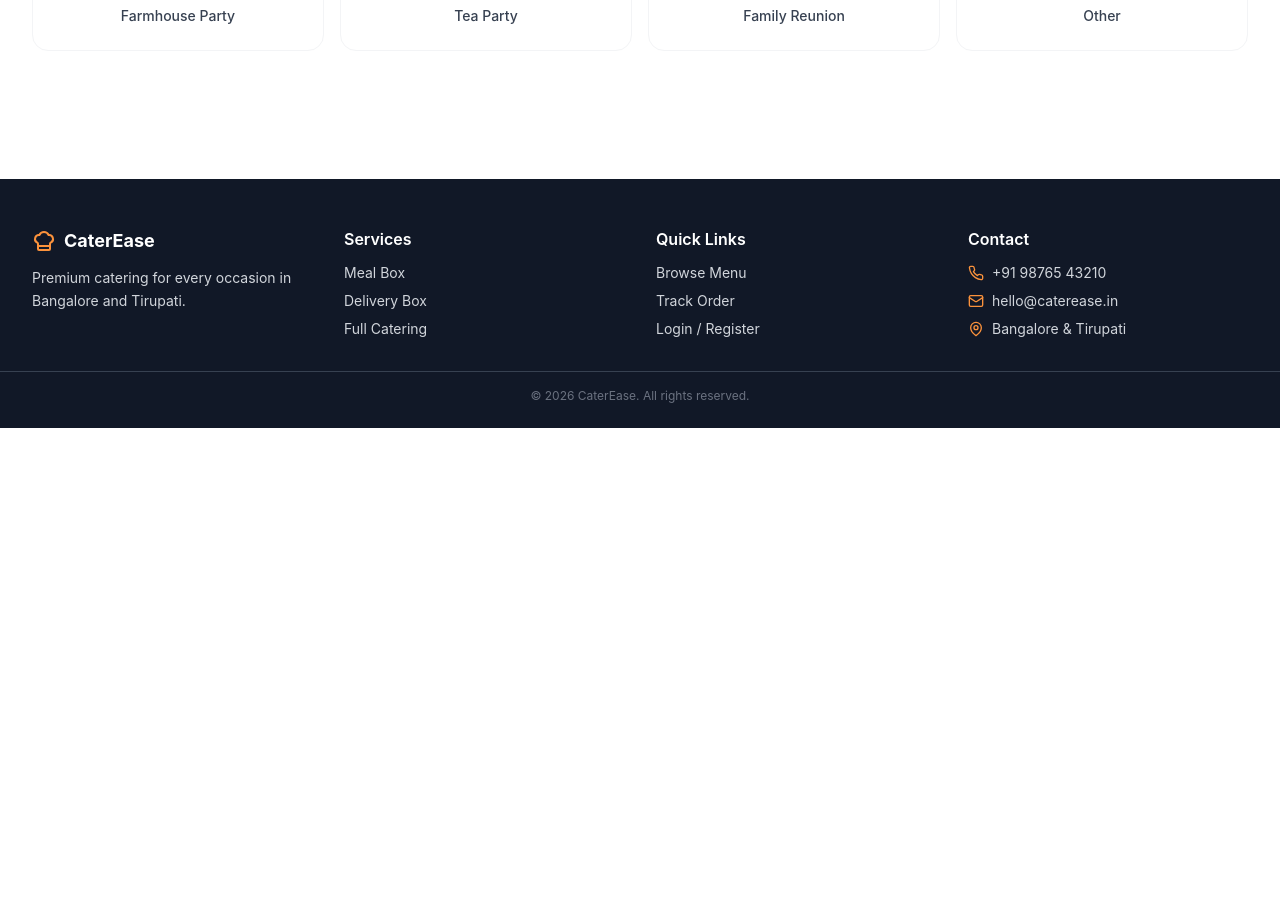
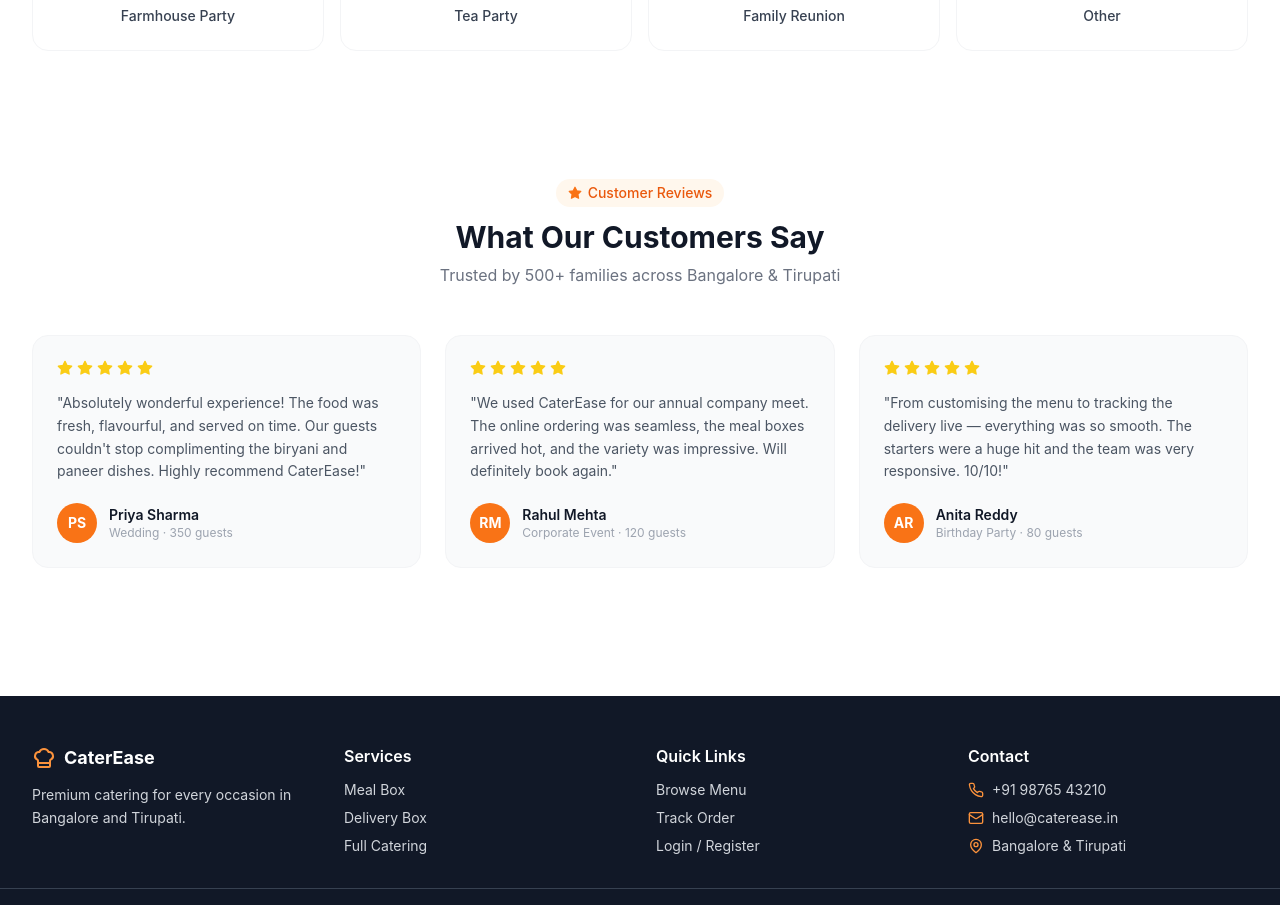
Before and after one commit to yaaramAnilkumar/CaterEase, a Next.js app in the folder frontend/: page / in a window 1280 px wide. Shown: the part 1953-2858 px from the top of the page. Before the commit the page ends 2381 px from the top, so only its background shows below. Built offline with nearby package versions, Linux system fonts and the light colour scheme; no server answers.

Commit message:
Add testimonials, category image cards, gradient overlays on menu

```diff
--- a/frontend/app/menu/MenuContent.tsx
+++ b/frontend/app/menu/MenuContent.tsx
@@ -10,6 +10,15 @@
 import { formatCurrency } from "@/lib/utils";
 
 type DietaryFilter = "all" | "veg" | "nonveg" | "jain" | "vegan" | "gluten_free";
+
+const CATEGORY_IMAGES: Record<string, string> = {
+  "Starters":      "https://images.unsplash.com/photo-1541014741259-de529411b96a?w=200&q=80",
+  "Main Course":   "https://images.unsplash.com/photo-1585937421612-70a008356fbe?w=200&q=80",
+  "Breads":        "https://images.unsplash.com/photo-1548865771-0a90db7e7dab?w=200&q=80",
+  "Rice & Biryani":"https://images.unsplash.com/photo-1563379091339-03b21ab4a4f8?w=200&q=80",
+  "Desserts":      "https://images.unsplash.com/photo-1551024506-0bccd828d307?w=200&q=80",
+  "Beverages":     "https://images.unsplash.com/photo-1544145945-f90425340c7e?w=200&q=80",
+};
 
 const DIETARY_OPTIONS: { key: DietaryFilter; label: string }[] = [
   { key: "all",         label: "All" },
@@ -77,16 +86,27 @@
         ))}
       </div>
 
-      {/* Category pills */}
-      <div className="flex gap-2 flex-wrap mb-6">
-        <button onClick={() => setSelectedCategory(null)}
-          className={`px-4 py-1.5 rounded-full text-sm font-medium border ${!selectedCategory ? "bg-gray-900 text-white border-gray-900" : "bg-white text-gray-600 border-gray-200 hover:border-brand-300"}`}>
-          All
-        </button>
-        {categories.map((c) => (
-          <button key={c.id} onClick={() => setSelectedCategory(c.id)}
-            className={`px-4 py-1.5 rounded-full text-sm font-medium border ${selectedCategory === c.id ? "bg-gray-900 text-white border-gray-900" : "bg-white text-gray-600 border-gray-200 hover:border-brand-300"}`}>
-            {c.name}
+      {/* Category cards with images */}
+      <div className="flex gap-3 overflow-x-auto pb-2 mb-6 scrollbar-hide">
+        {[{ id: null, name: "All", img: "" }, ...categories.map((c) => ({ ...c, img: CATEGORY_IMAGES[c.name] || "" }))].map((c) => (
+          <button key={c.id ?? "all"} onClick={() => setSelectedCategory(c.id ?? null)}
+            className={`flex-shrink-0 relative overflow-hidden rounded-2xl transition-all duration-200 ${
+              (c.id === null ? !selectedCategory : selectedCategory === c.id)
+                ? "ring-2 ring-brand-500 shadow-lg scale-105"
+                : "hover:scale-102 opacity-80 hover:opacity-100"
+            }`}>
+            {c.img ? (
+              <div className="w-24 h-20 relative">
+                <img src={c.img} alt={c.name} className="w-full h-full object-cover" />
+                <div className="absolute inset-0 bg-gradient-to-t from-black/70 to-black/10" />
+                <span className="absolute bottom-1.5 left-0 right-0 text-center text-white text-xs font-semibold px-1">{c.name}</span>
+              </div>
+            ) : (
+              <div className={`w-24 h-20 flex items-center justify-center font-semibold text-sm rounded-2xl ${
+                !selectedCategory ? "bg-gray-900 text-white" : "bg-gray-100 text-gray-600"}`}>
+                All
+              </div>
+            )}
           </button>
         ))}
       </div>
--- a/frontend/app/page.tsx
+++ b/frontend/app/page.tsx
@@ -6,6 +6,7 @@
 import HowItWorks from "@/components/home/HowItWorks";
 import EventTypes from "@/components/home/EventTypes";
 import PopularDishes from "@/components/home/PopularDishes";
+import Testimonials from "@/components/home/Testimonials";
 
 export const metadata: Metadata = {
   title: "CaterEase — Premium Catering for Bangalore & Tirupati",
@@ -43,6 +44,7 @@
         <HowItWorks />
         <EventTypes />
         <PopularDishes />
+        <Testimonials />
       </main>
       <Footer />
     </>
--- /dev/null
+++ b/frontend/components/home/Testimonials.tsx
@@ -0,0 +1,69 @@
+import { Star } from "lucide-react";
+
+const TESTIMONIALS = [
+  {
+    name: "Priya Sharma",
+    event: "Wedding · 350 guests",
+    rating: 5,
+    text: "Absolutely wonderful experience! The food was fresh, flavourful, and served on time. Our guests couldn't stop complimenting the biryani and paneer dishes. Highly recommend CaterEase!",
+    avatar: "PS",
+  },
+  {
+    name: "Rahul Mehta",
+    event: "Corporate Event · 120 guests",
+    rating: 5,
+    text: "We used CaterEase for our annual company meet. The online ordering was seamless, the meal boxes arrived hot, and the variety was impressive. Will definitely book again.",
+    avatar: "RM",
+  },
+  {
+    name: "Anita Reddy",
+    event: "Birthday Party · 80 guests",
+    rating: 5,
+    text: "From customising the menu to tracking the delivery live — everything was so smooth. The starters were a huge hit and the team was very responsive. 10/10!",
+    avatar: "AR",
+  },
+];
+
+export default function Testimonials() {
+  return (
+    <section className="py-16 bg-white">
+      <div className="container-app">
+        <div className="text-center mb-12">
+          <div className="inline-flex items-center gap-1.5 bg-brand-50 text-brand-600 text-sm font-medium px-3 py-1 rounded-full mb-3">
+            <Star className="w-3.5 h-3.5 fill-brand-500 text-brand-500" /> Customer Reviews
+          </div>
+          <h2 className="text-3xl font-bold text-gray-900 mb-2">What Our Customers Say</h2>
+          <p className="text-gray-500">Trusted by 500+ families across Bangalore & Tirupati</p>
+        </div>
+
+        <div className="grid grid-cols-1 md:grid-cols-3 gap-6">
+          {TESTIMONIALS.map((t) => (
+            <div key={t.name}
+              className="bg-gray-50 rounded-2xl p-6 border border-gray-100 hover:shadow-lg hover:-translate-y-1 transition-all duration-300">
+              {/* Stars */}
+              <div className="flex gap-1 mb-4">
+                {[...Array(t.rating)].map((_, i) => (
+                  <Star key={i} className="w-4 h-4 fill-yellow-400 text-yellow-400" />
+                ))}
+              </div>
+
+              {/* Quote */}
+              <p className="text-gray-600 text-sm leading-relaxed mb-5">"{t.text}"</p>
+
+              {/* Author */}
+              <div className="flex items-center gap-3">
+                <div className="w-10 h-10 rounded-full bg-brand-500 flex items-center justify-center text-white font-bold text-sm flex-shrink-0">
+                  {t.avatar}
+                </div>
+                <div>
+                  <div className="font-semibold text-gray-900 text-sm">{t.name}</div>
+                  <div className="text-xs text-gray-400">{t.event}</div>
+                </div>
+              </div>
+            </div>
+          ))}
+        </div>
+      </div>
+    </section>
+  );
+}
--- a/frontend/components/menu/DishCard.tsx
+++ b/frontend/components/menu/DishCard.tsx
@@ -29,7 +29,8 @@
         ) : (
           <div className="w-full h-full flex items-center justify-center text-4xl">🍛</div>
         )}
-        <div className="absolute inset-0 bg-gradient-to-t from-black/30 to-transparent opacity-0 group-hover:opacity-100 transition-opacity duration-300" />
+        <div className="absolute inset-0 bg-gradient-to-t from-black/50 via-transparent to-transparent" />
+        <div className="absolute inset-0 bg-gradient-to-t from-black/20 to-transparent opacity-0 group-hover:opacity-100 transition-opacity duration-300" />
         <span className={`absolute top-2 left-2 text-xs font-bold px-2 py-0.5 rounded-full ${dish.is_veg ? "bg-green-100 text-green-700" : "bg-red-100 text-red-700"}`}>
           {dish.is_veg ? "VEG" : "NON-VEG"}
         </span>
```
